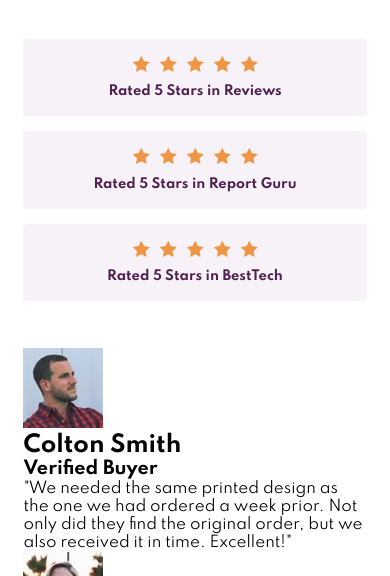
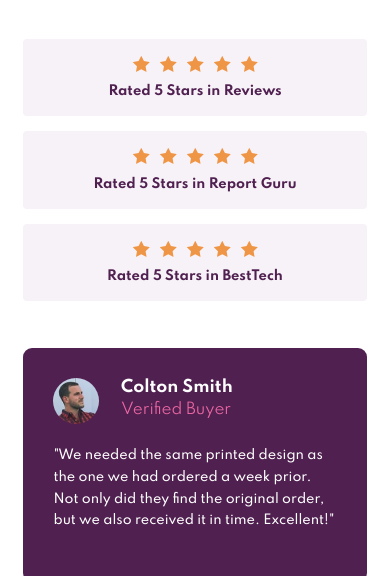
Before and after one commit to MarcusTuliusCiceron/Social-proof-section-challenge-hub, a plain HTML site: page index.html in a window 390 px wide. Shown: the part 268-844 px from the top of the page. Drawn offline with Linux system fonts and the light colour scheme.

Commit message:
complete mobile styles

```diff
--- a/_reviews.scss
+++ b/_reviews.scss
@@ -0,0 +1,38 @@
+.review{
+    &__item{
+        background-color: $veryDarkMagenta;
+        color: $white;
+        padding: 2rem;
+        border-radius: 9px;
+        height: 15.625rem;
+        &:not(:last-child){
+            margin-bottom: 1.0625rem;
+        }
+        img{
+            border-radius: 50%;
+            margin-bottom: 1.4375rem;
+            margin-right: 1.4375rem;
+            height: 46px;
+            width: 46px;
+        }
+        &__header{
+            display: flex;
+            &__text{
+                h2{
+                    font-size: 1.0625rem;
+                    margin-bottom: .3125rem;
+                }
+                h3{
+                    color: $softPink;
+                    font-weight: 400;
+                    font-size: 1rem;
+                }
+            }
+        }
+        p{
+            font-size: .85rem;
+            line-height: 1.7;
+            font-weight: 500;
+        }
+    }
+}
--- a/index.html
+++ b/index.html
@@ -68,9 +68,14 @@
       </header>
       <section class="review">
         <div class="review__item review__item__1">
+          <div class="review__item__header">
             <img src="/images/image-colton.jpg" alt="colton">
+            <div class="review__item__header__text">
               <h2>Colton Smith </h2>
               <h3>Verified Buyer</h3>
+            </div>
+          </div>
+
           <p>
             "We needed the same printed design as the one we had ordered a week prior.
             Not only did they find the original order, but we also received it in time.
@@ -79,9 +84,14 @@
 
         </div>
         <div class="review__item review__item__2">
+          <div class="review__item__header">
             <img src="/images/image-irene.jpg" alt="irene">
+            <div class="review__item__header__text">
               <h2>Irene Roberts </h2>
               <h3>Verified Buyer</h3>
+            </div>
+          </div>
+
           <p>
             "Customer service is always excellent and very quick turn around. Completely
             delighted with the simplicity of the purchase and the speed of delivery."
@@ -89,9 +99,13 @@
 
         </div>
         <div class="review__item review__item__3">
+          <div class="review__item__header">
             <img src="/images/image-anne.jpg" alt="anne">
+            <div class="review__item__header__text">
               <h2>Anne Wallace </h2>
               <h3>Verified Buyer</h3>
+            </div>
+          </div>
           <p>
             "Put an order with this company and can only praise them for the very high
             standard. Will definitely use them again and recommend them to everyone!"
```
Also changed, not shown: style.css, 1 other file. Lines whose indentation alone changed are shown as unchanged.
